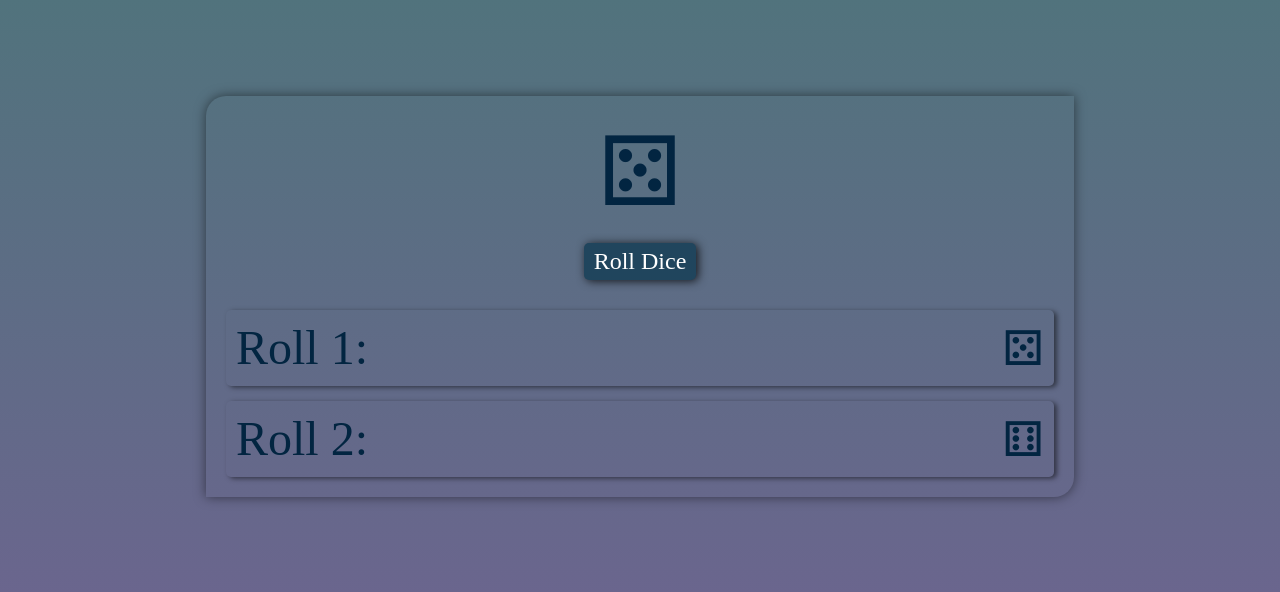
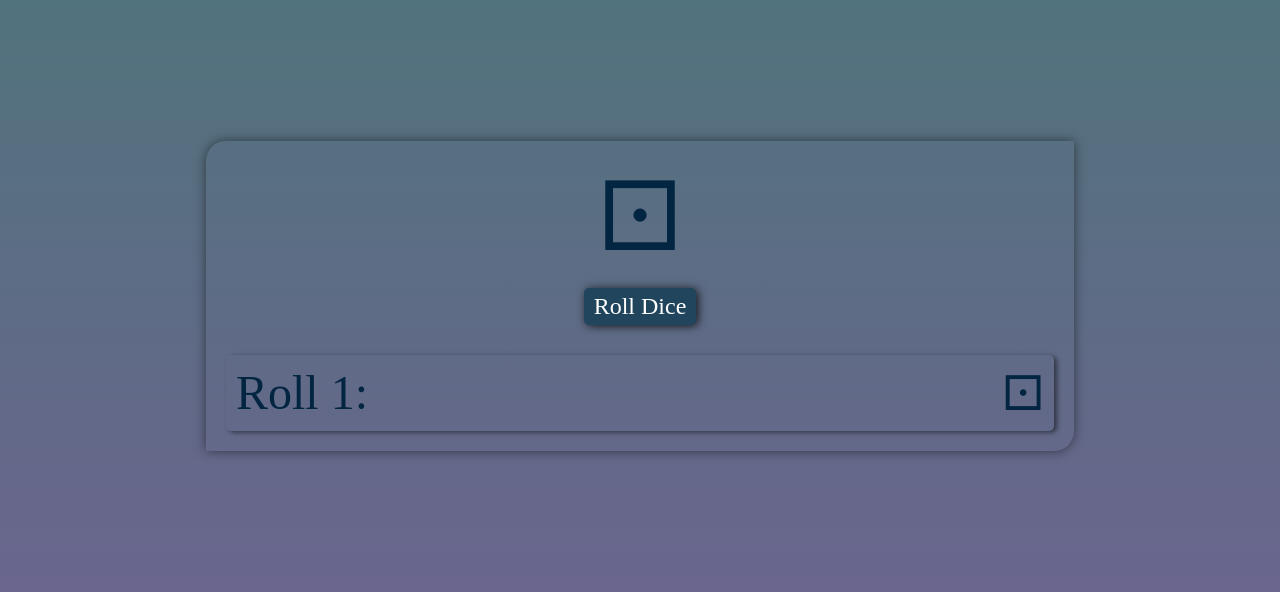
Before and after one commit to DeeBest/dice-roll-simulator, a plain HTML site: page index.html in a window 1280 px wide. Both pictures are taken after a click on the button "Roll Dice". Shown: the part 93-685 px from the top of the page. Drawn offline with Linux system fonts and the light colour scheme.

Commit message:
added a function for rolling the dice and show different dice faces

```diff
--- a/index.css
+++ b/index.css
@@ -130,16 +130,10 @@ ul li {
 
 @keyframes roll {
   0% {
-    transform: rotateY(0deg) rotateX(0deg);
+    transform: rotateY(0deg) rotateX(0deg) rotateZ(0deg);
   }
-  /* 25% {
-    transform: rotateY(180deg) rotateX(180deg);
-  }
-  50% {
-    transform: rotateY(360deg) rotateX(360deg);
-  } */
   100% {
-    transform: rotateY(720deg) rotateX(720deg);
+    transform: rotateY(720deg) rotateX(720deg) rotateZ(720deg);
   }
 }
 
--- a/index.html
+++ b/index.html
@@ -21,10 +21,7 @@
       <div id="container">
         <div id="dice" class="dice">&#9860;</div>
         <button id="roll-dice-btn">Roll Dice</button>
-        <ul id="roll-history">
-          <li>Roll 1: <span>&#9860;</span></li>
-          <li>Roll 2: <span>&#9861;</span></li>
-        </ul>
+        <ul id="roll-history"></ul>
       </div>
     </main>
     <footer>
--- a/index.js
+++ b/index.js
@@ -5,10 +5,57 @@ footerParagraph.textContent = `Created By \xA9Simphiwe ${currentYear}.`;
 
 const rollDiceBtn = document.getElementById('roll-dice-btn');
 const dice = document.getElementById('dice');
+const rollHistory = document.getElementById('roll-history');
+
+let rollHistoryList = [];
+
+function rollDice() {
+  const rollResult = Math.ceil(Math.random() * 6);
+
+  const diceFace = getDiceFace(rollResult);
+
+  dice.innerHTML = diceFace;
+
+  rollHistoryList.push(rollResult);
+
+  updateRollHistory();
+}
+
+function updateRollHistory() {
+  rollHistory.innerHTML = '';
+  for (let index = 0; index < rollHistoryList.length; index++) {
+    const listItem = document.createElement('li');
+
+    listItem.innerHTML = `Roll ${index + 1}:
+    <span>${getDiceFace(rollHistoryList[index])}</span>`;
+
+    rollHistory.appendChild(listItem);
+  }
+}
+
+function getDiceFace(rollResult) {
+  switch (rollResult) {
+    case 1:
+      return '&#9856;';
+    case 2:
+      return '&#9857;';
+    case 3:
+      return '&#9858;';
+    case 4:
+      return '&#9859;';
+    case 5:
+      return '&#9860;';
+    case 6:
+      return '&#9861';
+    default:
+      return '';
+  }
+}
 
 rollDiceBtn.addEventListener('click', () => {
   dice.classList.add('roll-animation');
   setTimeout(() => {
     dice.classList.remove('roll-animation');
-  }, 100);
+    rollDice();
+  }, 1000);
 });
```
Also changed, not shown: images/Screenshot from 2024-05-03 20-17-41.png (added).
